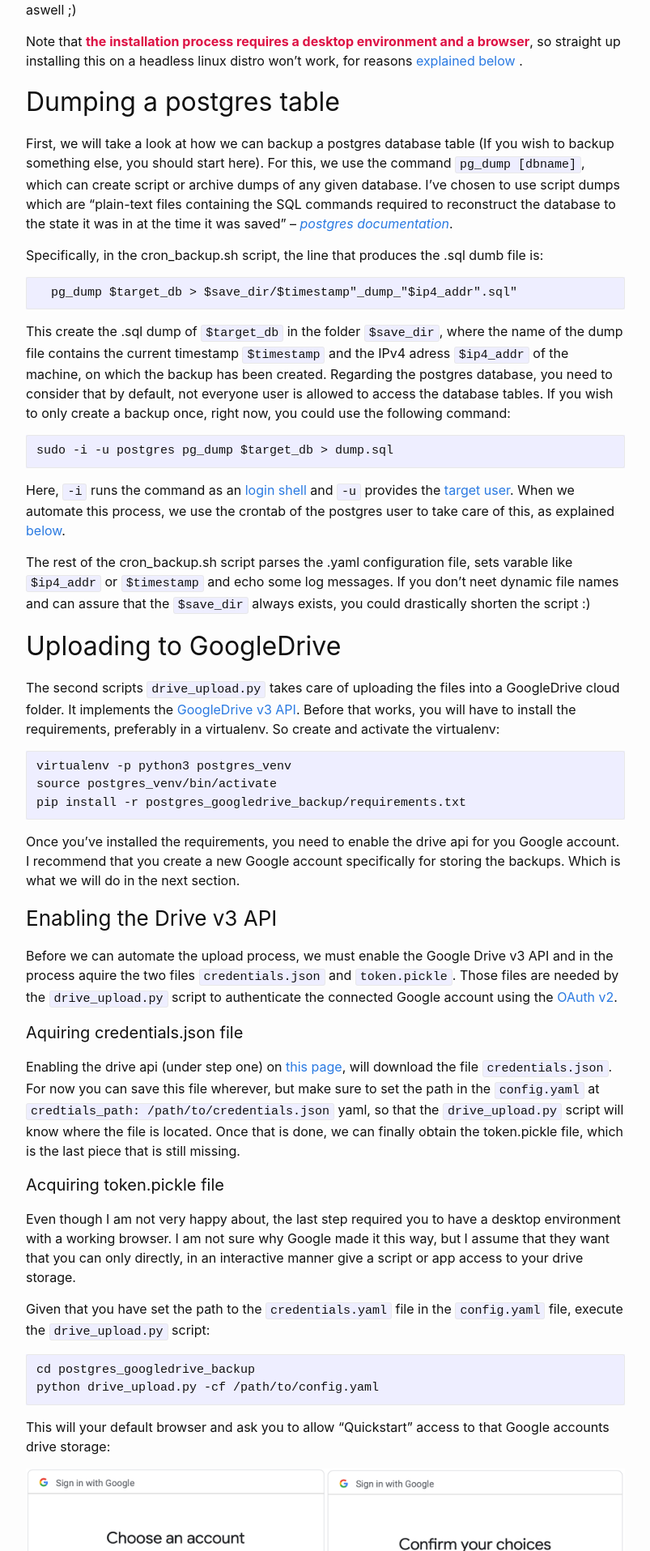
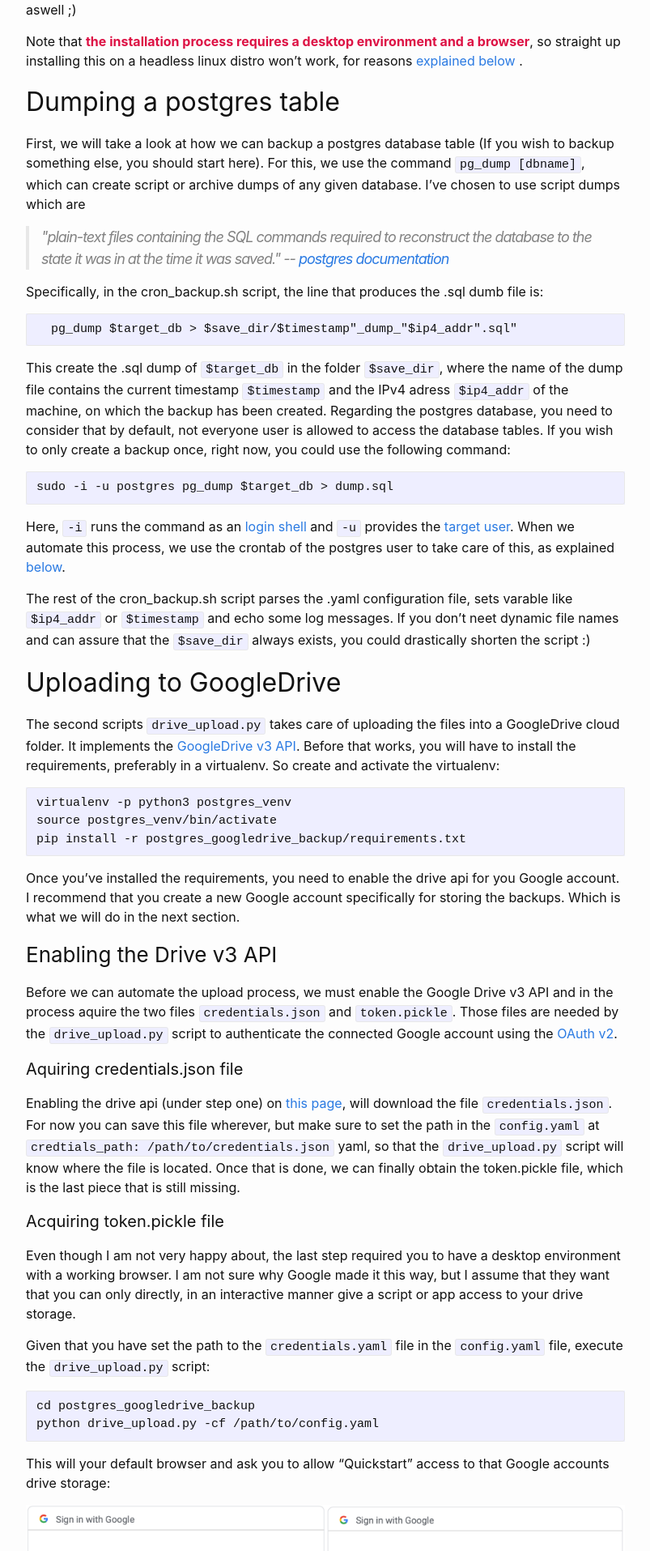
Before and after one commit to frietz58/frietz58.github.io, a Jekyll site: the page built from _posts/2019-09-27-postgres-backup-googledrive.markdown, in a window 1280 px wide. Shown: the part 714-2629 px from the top of the page at 81% size, without its empty margins (238-1041 px from the left). Built offline with Jekyll 4.4.1, drawn with Linux system fonts in a browser that asks for light colours.

Commit message:
add blockquote element for quoteDDD

````diff
--- a/_posts/2019-09-27-postgres-backup-googledrive.markdown
+++ b/_posts/2019-09-27-postgres-backup-googledrive.markdown
@@ -21,7 +21,10 @@
 
 
 <h2 id="dumping_postgres_table">Dumping a postgres table</h2>
-First, we will take a look at how we can backup a postgres database table (If you wish to backup something else, you should start here). For this, we use the command `pg_dump [dbname]`, which can create script or archive dumps of any given database. I've chosen to use script dumps which are "plain-text files containing the SQL commands required to reconstruct the database to the state it was in at the time it was saved"  -- <cite><a href="https://www.postgresql.org/docs/9.3/app-pgdump.html" target="_blank">postgres documentation</a></cite>. <br>
+First, we will take a look at how we can backup a postgres database table (If you wish to backup something else, you should start here). For this, we use the command `pg_dump [dbname]`, which can create script or archive dumps of any given database. I've chosen to use script dumps which are
+<blockquote>
+<p>"plain-text files containing the SQL commands required to reconstruct the database to the state it was in at the time it was saved." -- <cite><a href="https://www.postgresql.org/docs/9.3/app-pgdump.html" target="_blank">postgres documentation</a></cite></p>
+</blockquote>
 
 Specifically, in the cron_backup.sh script, the line that produces the .sql dumb file is:
 ```
--- a/assets/main.scss
+++ b/assets/main.scss
@@ -60,6 +60,22 @@
     margin-left: 0px !important;
 }
 
+.home-headings {
+  text-align: center;
+}
+
+.bar_quote {
+  padding: 0.5625rem 1.25rem 0 1.1875rem;
+  border-left: 1px solid #DDDDDD;
+  margin: 0 0 1.25rem;
+}
+
+.next-to-author {
+  position: relative;
+  top: 50%;
+  transform: translateY(-50%);
+}
+
 // index author image and text positioning
 // adapted from here: https://css-tricks.com/snippets/css/a-guide-to-flexbox/
 .home-author-text-wrapper {
@@ -72,16 +88,6 @@
 .home-author-text-wrapper > * {
   padding: 10px;
   flex: 1 100%;
-}
-
-.home-headings {
-  text-align: center;
-}
-
-.next-to-author {
-  position: relative;
-  top: 50%;
-  transform: translateY(-50%);
 }
 
 .home-flex-footer {
````
